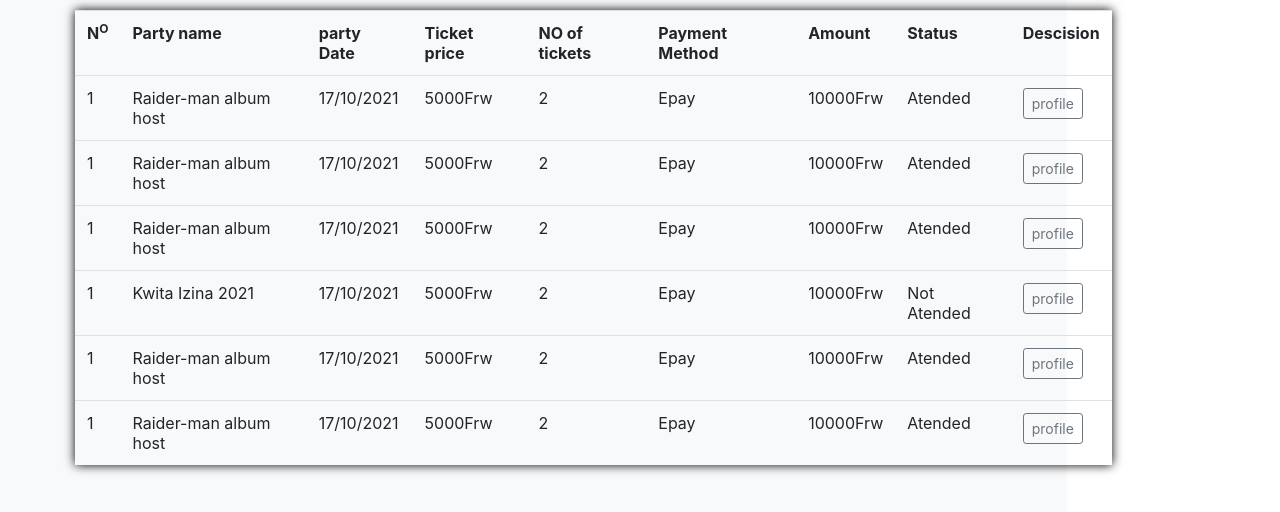
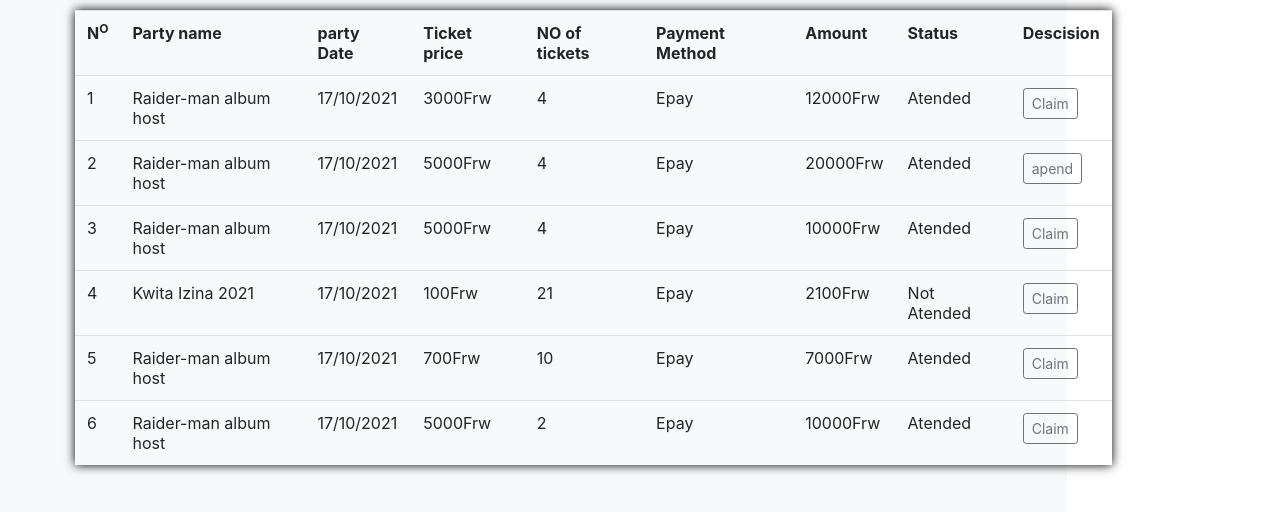
Before and after one commit to jado-jeady/party-ticket, a plain HTML site: page history.html in a window 1280 px wide. Shown: the part 80-592 px from the top of the page. Drawn offline with Linux system fonts and the light colour scheme.

Commit message:
all history, prodfile and other files edited

```diff
--- a/history.html
+++ b/history.html
@@ -107,13 +107,57 @@ text-align: center;
                 <td>1</td>
                 <td>Raider-man album host</td>
                 <td>17/10/2021</td>
+                <td>3000Frw</td>
+                <td>4</td>
+                <td>Epay</td>
+                <td>12000Frw</td>
+                <td>Atended</td>
+                <td><a href="profile.html" class="btn btn-sm btn-light btn-outline-secondary">Claim</a></td>
+              </tr><td>2</td>
+                <td>Raider-man album host</td>
+                <td>17/10/2021</td>
                 <td>5000Frw</td>
-                <td>2</td>
+                <td>4</td>
+                <td>Epay</td>
+                <td>20000Frw</td>
+                <td>Atended</td>
+                <td><a href="profile.html" class="btn btn-sm btn-light btn-outline-secondary">apend</a></td>
+              </tr>
+
+              <td>3</td>
+                <td>Raider-man album host</td>
+                <td>17/10/2021</td>
+                <td>5000Frw</td>
+                <td>4</td>
                 <td>Epay</td>
                 <td>10000Frw</td>
                 <td>Atended</td>
-                <td><a href="profile.html" class="btn btn-sm btn-light btn-outline-secondary">profile</a></td>
-              </tr><td>1</td>
+                <td><a href="profile.html" class="btn btn-sm btn-light btn-outline-secondary">Claim</a></td>
+              </tr>
+
+              <td>4</td>
+                <td>Kwita Izina 2021</td>
+                <td>17/10/2021</td>
+                <td>100Frw</td>
+                <td>21</td>
+                <td>Epay</td>
+                <td>2100Frw</td>
+                <td>Not Atended</td>
+                <td><a href="profile.html" class="btn btn-sm btn-light btn-outline-secondary">Claim</a></td>
+              </tr>
+
+              <td>5</td>
+                <td>Raider-man album host</td>
+                <td>17/10/2021</td>
+                <td>700Frw</td>
+                <td>10</td>
+                <td>Epay</td>
+                <td>7000Frw</td>
+                <td>Atended</td>
+                <td><a href="profile.html" class="btn btn-sm btn-light btn-outline-secondary">Claim</a></td>
+              </tr>
+
+              <td>6</td>
                 <td>Raider-man album host</td>
                 <td>17/10/2021</td>
                 <td>5000Frw</td>
@@ -121,51 +165,7 @@ text-align: center;
                 <td>Epay</td>
                 <td>10000Frw</td>
                 <td>Atended</td>
-                <td><a href="profile.html" class="btn btn-sm btn-light btn-outline-secondary">profile</a></td>
-              </tr>
-
-              <td>1</td>
-                <td>Raider-man album host</td>
-                <td>17/10/2021</td>
-                <td>5000Frw</td>
-                <td>2</td>
-                <td>Epay</td>
-                <td>10000Frw</td>
-                <td>Atended</td>
-                <td><a href="profile.html" class="btn btn-sm btn-light btn-outline-secondary">profile</a></td>
-              </tr>
-
-              <td>1</td>
-                <td>Kwita Izina 2021</td>
-                <td>17/10/2021</td>
-                <td>5000Frw</td>
-                <td>2</td>
-                <td>Epay</td>
-                <td>10000Frw</td>
-                <td>Not Atended</td>
-                <td><a href="profile.html" class="btn btn-sm btn-light btn-outline-secondary">profile</a></td>
-              </tr>
-
-              <td>1</td>
-                <td>Raider-man album host</td>
-                <td>17/10/2021</td>
-                <td>5000Frw</td>
-                <td>2</td>
-                <td>Epay</td>
-                <td>10000Frw</td>
-                <td>Atended</td>
-                <td><a href="profile.html" class="btn btn-sm btn-light btn-outline-secondary">profile</a></td>
-              </tr>
-
-              <td>1</td>
-                <td>Raider-man album host</td>
-                <td>17/10/2021</td>
-                <td>5000Frw</td>
-                <td>2</td>
-                <td>Epay</td>
-                <td>10000Frw</td>
-                <td>Atended</td>
-                <td><a href="profile.html" class="btn btn-sm btn-light btn-outline-secondary">profile</a></td>
+                <td><a href="profile.html" class="btn btn-sm btn-light btn-outline-secondary">Claim</a></td>
               </tr>
 
 
```
Also changed, not shown: profile.html (+2 -2 lines).
